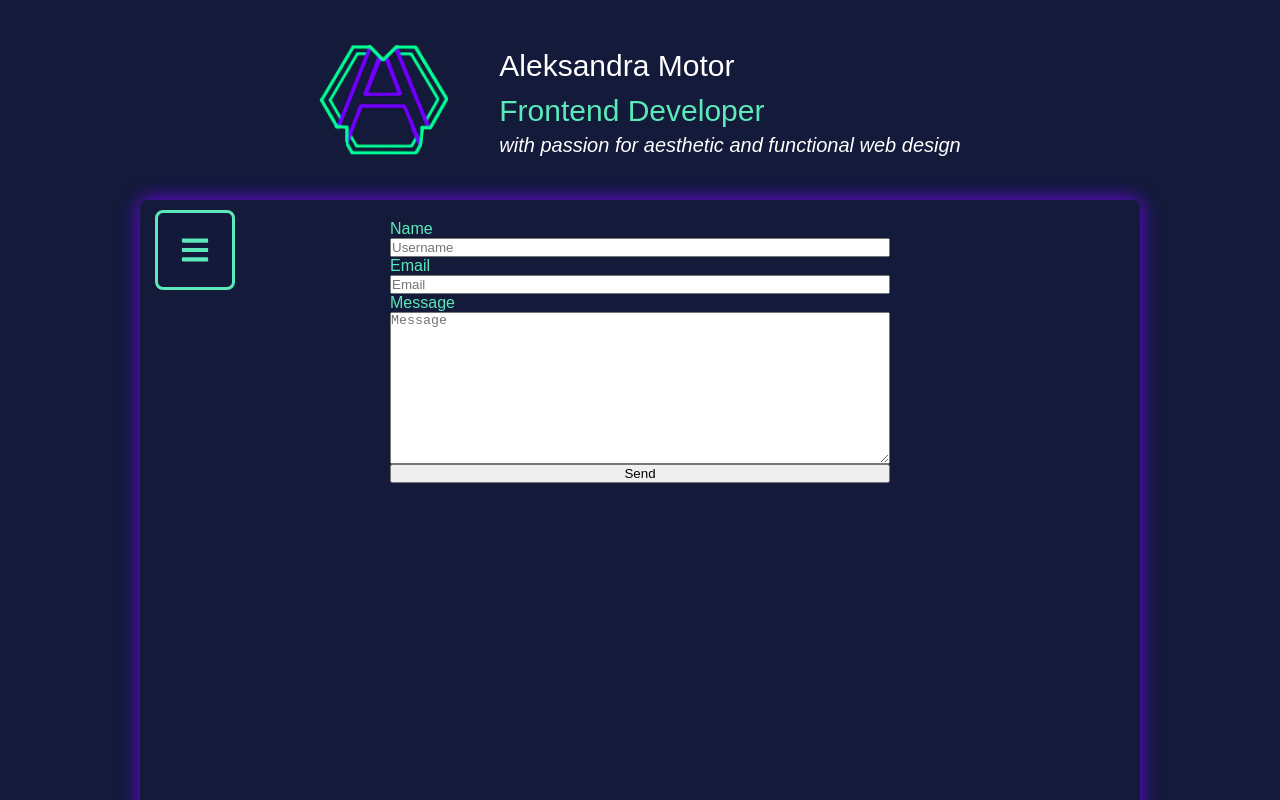
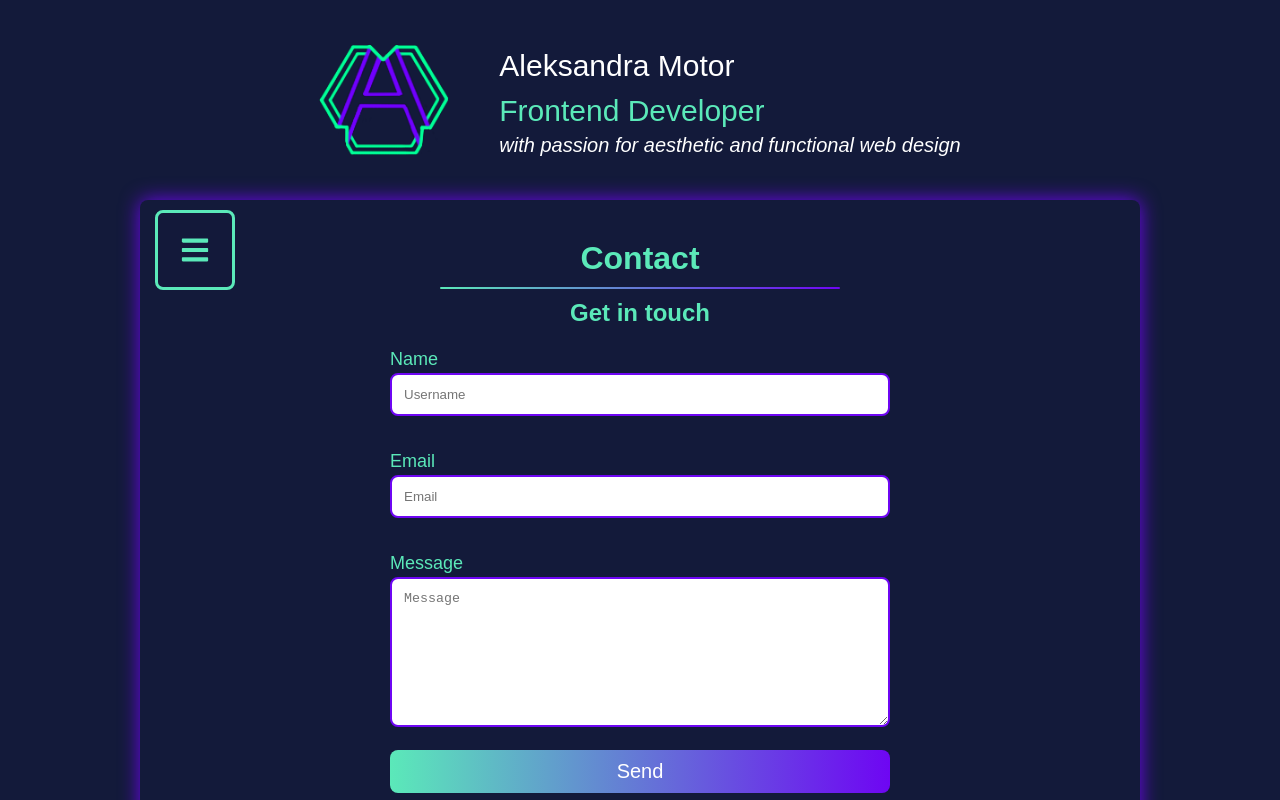
Before and after one commit to AleksandraMotor/portfolio-AM, a React app: page /contact in a window 1280 px wide. Shown: the top 800 px of the page. Built offline with nearby package versions, Linux system fonts and the light colour scheme.

Commit message:
add contact form layout

```diff
--- a/src/components/contact-form/ContactForm.scss
+++ b/src/components/contact-form/ContactForm.scss
@@ -3,10 +3,65 @@
 @import '../../scss/mixins/breakpoints.scss';
 
 .contact-form {
-    width: toRem(500);
+    font-size: toRem(18);
+    padding: toRem(10) toRem(30);
+    width: 100%;
+    font-family: $font_menu;
+
+    @include breakpoint-above(md) {
+        padding: toRem(10) toRem(150);
+    }
 
     &__content {
         display: flex;
         flex-direction: column;
+        width: 100%;
+
+        &__input {
+            width: 100%;
+            border: toRem(2) solid $color_secondary;
+            border-radius: toRem(8);
+            padding: toRem(12);
+            margin-bottom: toRem(3);
+
+            &:hover, &:active, &:focus-visible {
+                box-shadow: 0px 0px 10px 0px $color_secondary;
+            }
+        }
+
+        &__message {
+            width: 100%;
+            height: toRem(20);
+            font-size: toRem(14);
+            line-height: toRem(20);
+            font-weight: 100;
+        }
+
+        label {
+            margin-top: toRem(12);
+            margin-bottom: toRem(3);
+        }
+
+        textarea {
+            min-width: 100%;
+            max-width: 100%;
+            min-height: toRem(150);
+            max-height: toRem(150);
+        }
+
+        &__send-button {
+            font-size: toRem(20);
+            color: $color_light;
+            border: none;
+            border-radius: toRem(8);
+            background-image: $bg_gradient;
+            padding: toRem(10);
+            margin: toRem(20) toRem(0);
+
+            &:hover {
+                box-shadow: 0px 0px 10px 0px $color_secondary;
+                color: $color_secondary;
+            }
+        }
     }
 }
--- a/src/components/contact-form/ContactForm.tsx
+++ b/src/components/contact-form/ContactForm.tsx
@@ -46,24 +46,29 @@ const ContactForm: React.FC = () => {
                     name="user_name"
                     type="text"
                     placeholder="Username"
+                    className="contact-form__content__input"
                     {...register("userName", {
                         required: "Username is required",
                         minLength: {
                             value: 3,
-                            message: "Username must be atleast 3 characters long"
+                            message: `Username must be atleast 3 characters long`
                         },
                         maxLength: {
-                            value: 6,
-                            message: "Username must be atmost 6 characters long"
+                            value: 30,
+                            message: "Username must be atmost 30 characters long"
                         },
                     })}
                 />
-                <p>{errors.userName?.message?.toString()}</p>
+                <div className="contact-form__content__message">
+                    {errors.userName?.message?.toString()}
+                </div>
+
                 <label>Email</label>
                 <input
                     name="user_email"
                     type="email"
                     placeholder="Email"
+                    className="contact-form__content__input"
                     {...register("userEmail", {
                         required: "Email is Requred...",
                         pattern: {
@@ -72,14 +77,16 @@ const ContactForm: React.FC = () => {
                         },
                     })}
                 />
-                <p>{errors.userEmail?.message?.toString()}</p>
+                <div className="contact-form__content__message">
+                    {errors.userEmail?.message?.toString()}
+                </div>
                 <label>Message</label>
                 <textarea
                     name="message"
                     placeholder="Message"
-                    rows={10}
+                    className="contact-form__content__input"
                 />
-                <input type="submit" value="Send" />
+                <input className="contact-form__content__send-button" type="submit" value="Send" />
             </form>
         </div>
     );
--- a/src/pages/contact/Contact.scss
+++ b/src/pages/contact/Contact.scss
@@ -5,5 +5,16 @@
 .contact-page {
     color: $color_primary;
     display: flex;
+    flex-direction: column;
     justify-content: center;
+    align-items: center;
+    margin: toRem(20) toRem(0);
+
+    &__line {
+        width: 50%;
+        height: toRem(2);
+        border-radius: toRem(8);
+        background-image: $bg_gradient;
+        margin: toRem(10) toRem(0);
+    }
 }
--- a/src/pages/contact/Contact.tsx
+++ b/src/pages/contact/Contact.tsx
@@ -5,7 +5,10 @@ import './Contact.scss';
 
 const Contact: React.FunctionComponent = () => {
     return (
-        <div className='contact-page'>
+        <div className="contact-page">
+            <h1>Contact</h1>
+            <div className="contact-page__line"></div>
+            <h2>Get in touch</h2>
             <ContactForm/>
         </div>
     );
--- a/src/scss/mixins/variables.scss
+++ b/src/scss/mixins/variables.scss
@@ -4,6 +4,7 @@ $color_secondary: #6e06f3;
 $color_light: #fff;
 $bg_color :#131a3a;
 $bg_color_light :rgba(19, 26, 58, 0.95);
+$bg_gradient: linear-gradient(90deg, rgba(91,233,185,1) 0%, rgba(110,6,243,1) 100%);
 
 //font-family
 $font_menu: 'Urbanist', sans-serif;
```
